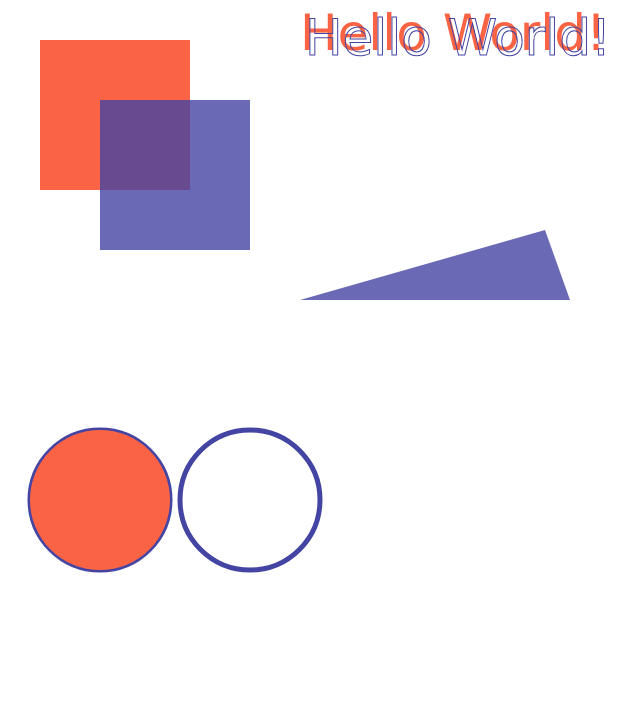
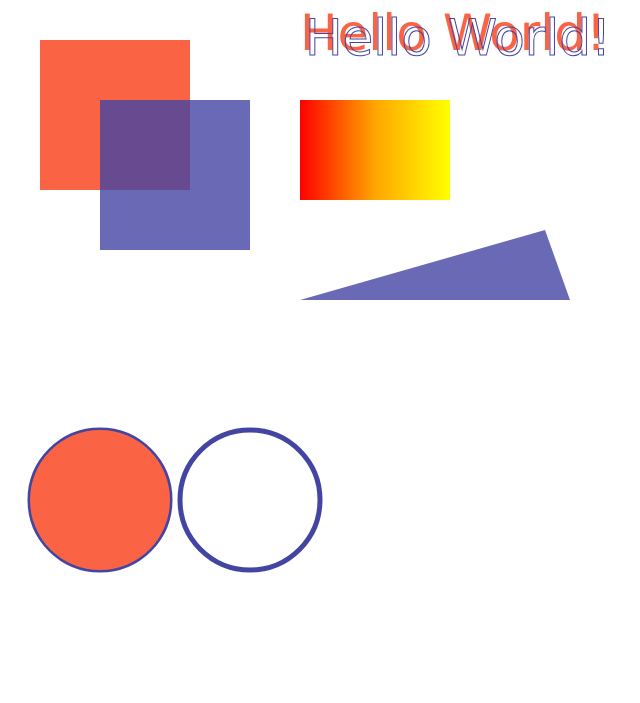
Before and after one commit to retbleed/PAuabcs, a plain HTML site: page index.html in a window 1280 px wide. Shown: the whole page, without its empty margins (0-640 px from the left). Drawn offline with nearby package versions, Linux system fonts and the light colour scheme.

Commit message:
Gradient

```diff
--- a/index.html
+++ b/index.html
@@ -52,6 +52,14 @@
             ctx.lineWidth = "1";
             ctx.strokeText("Hello World!", 305, 55);
 
+            const grd = ctx.createLinearGradient(300, 0, 450, 0);
+            grd.addColorStop(0, "red");
+            grd.addColorStop(0.5, "orange");
+            grd.addColorStop(1, "yellow");
+
+            ctx.fillStyle = grd;
+            ctx.fillRect(300, 100, 150, 100);
+
             img = new Image();
             img.src = "source/images/onepiece.jpg";
             img.onload = function ()
```
